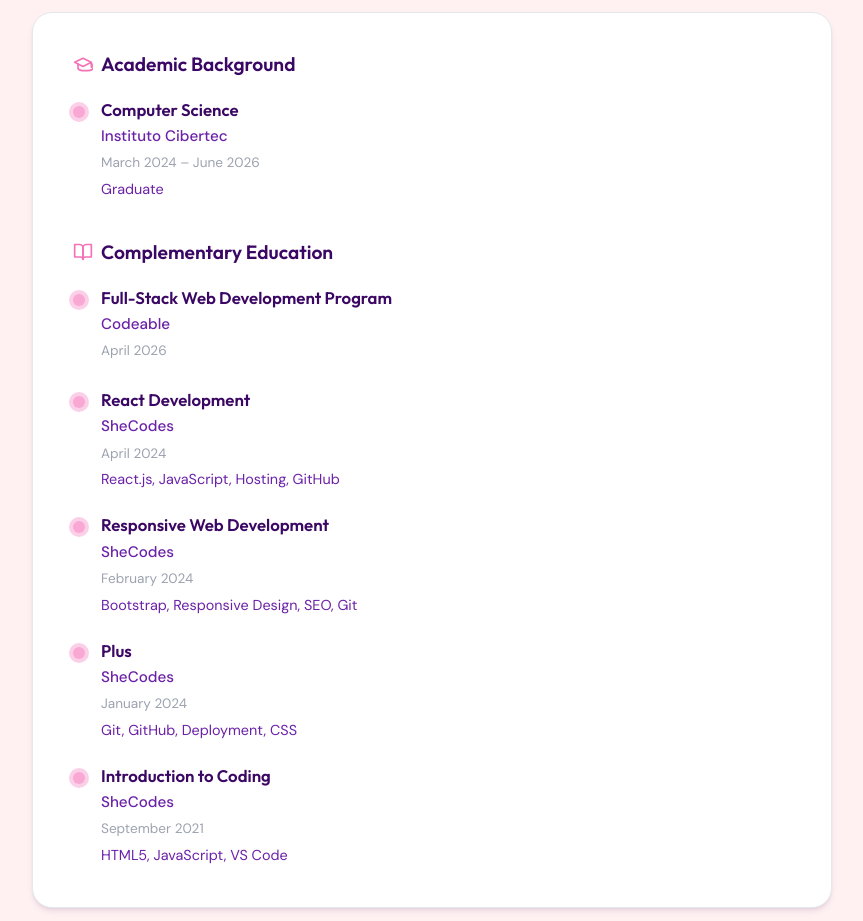
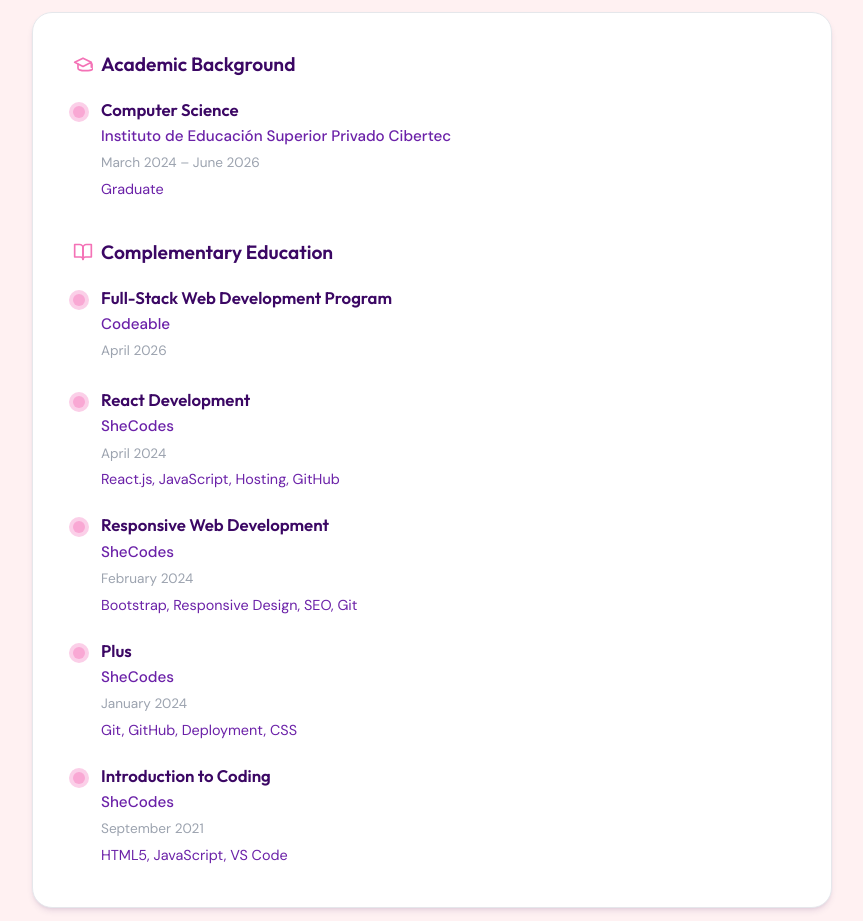
Before and after one commit to alexandraverasalinas/aleverasalinas-portfolio, a plain HTML site: page index.html in a window 1280 px wide. Shown: the part 4200-5121 px from the top of the page, without its empty margins (208-1071 px from the left). Drawn offline with nearby package versions, Linux system fonts and the light colour scheme.

Commit message:
updated education

```diff
--- a/index.html
+++ b/index.html
@@ -291,7 +291,7 @@ When I’m not coding, I’m usually exploring design trends, diving into system
                             <div class="resume-dot"></div>
                             <div class="resume-info">
                                 <h4>Computer Science</h4>
-                                <p class="resume-place">Instituto Cibertec</p>
+                                <p class="resume-place">Instituto de Educación Superior Privado Cibertec</p>
                                 <p class="resume-date">March 2024 – June 2026</p>
                                 <p class="resume-detail">Graduate</p>
                             </div>
```
